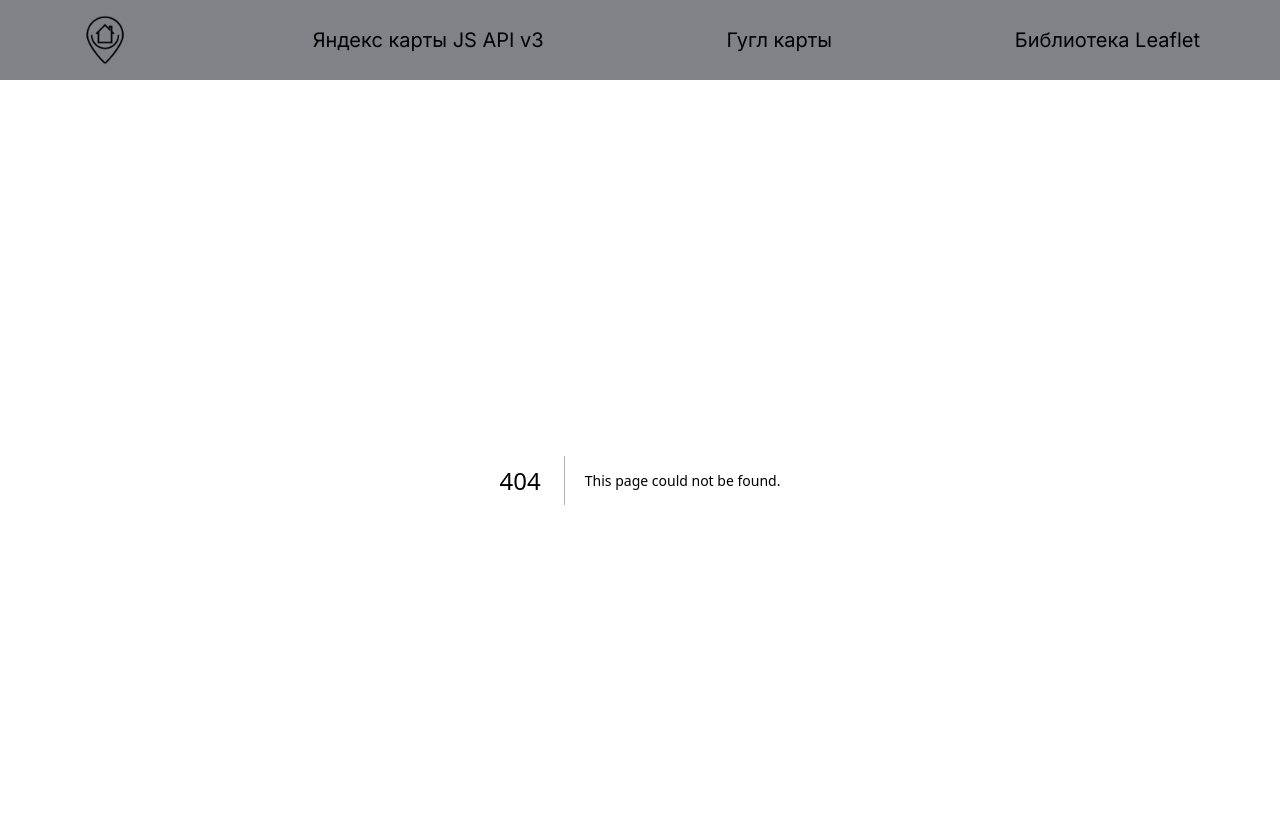
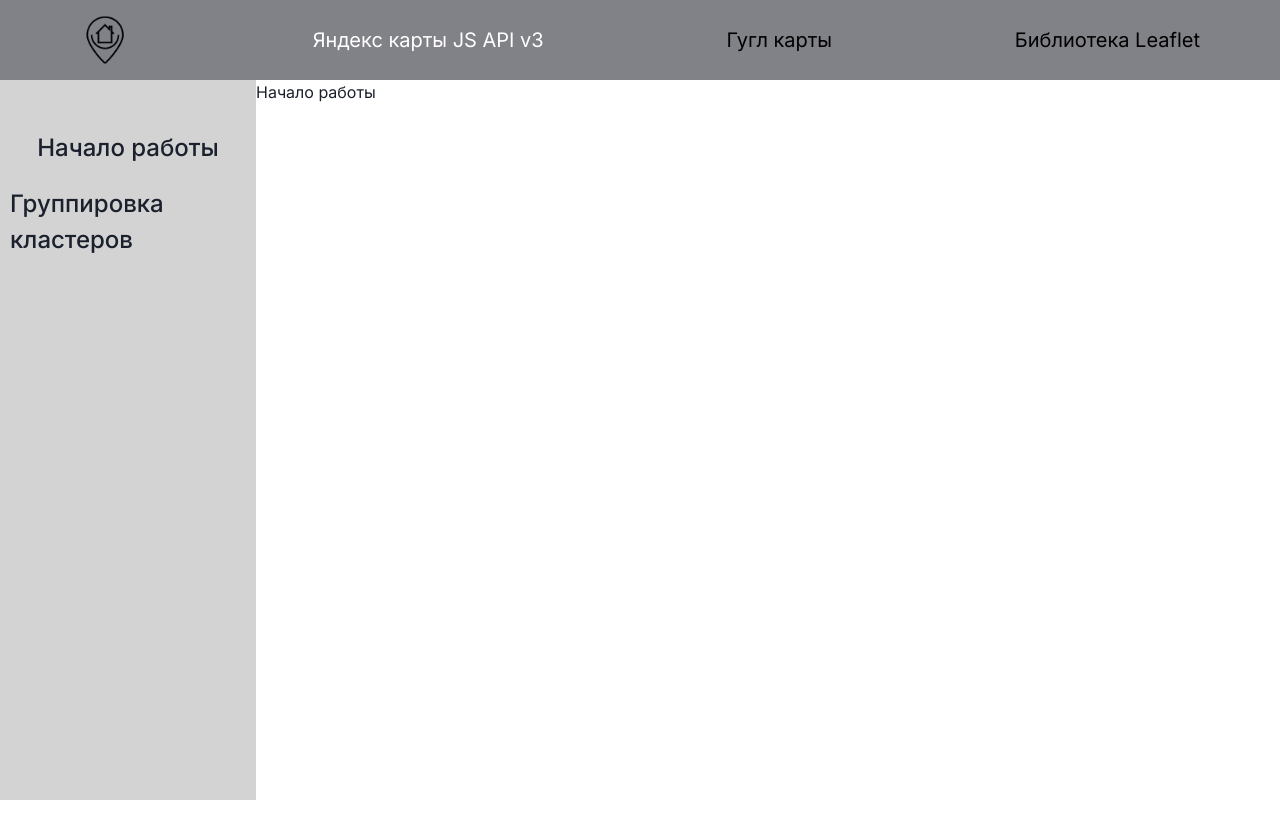
Before and after one commit to VladlenFolk/Next.js-Maps-Examples, a Next.js app: page /YandexMap/GetStartedYanedx in a window 1280 px wide. Before the commit this address had no page. Shown: the top 838 px of the page. After the commit the page ends 800 px from the top, so only its background shows below. Built offline with nearby package versions, Linux system fonts and the light colour scheme.

Commit message:
feat: added new syles for header, created new pages for YMaps, also changed slyles for side bar

```diff
--- /dev/null
+++ b/app/YandexMap/GetStartedYanedx/page.tsx
@@ -0,0 +1,5 @@
+export default function GetStartedYandex(){
+    return <>
+    <h1>Начало работы</h1>
+    </>
+}
--- /dev/null
+++ b/app/YandexMap/layout.tsx
@@ -0,0 +1,9 @@
+import SideBar from "@/components/SideBar/SideBar";
+export default function YandexMap({ children }: { children: React.ReactNode }) {
+  return (
+    <section className="YandexMap" style={{display:"flex"}}>
+    <SideBar/>
+      {children}
+    </section>
+  );
+}
--- a/app/globals.scss
+++ b/app/globals.scss
@@ -117,10 +117,9 @@
 }
 
 //Maps v3
-.YndexMapContainer{
+.YndexMapContainer {
   display: flex;
-  justify-content: center;
-
+  width: 100%;
 }
 
 .ymaps3x0--marker {
@@ -141,12 +140,10 @@
   pointer-events: all;
 }
 
-.point{
+.point {
   width: 24px;
   height: 40px;
 }
-
-
 
 .popup {
   position: absolute;
@@ -159,12 +156,11 @@
   padding: 30px;
   transform: translateX(-80px) translateY(calc(-100% - 50px));
   z-index: 1000;
-  box-shadow:
-    0 16px 32px rgba(82, 46, 0, 0.05),
+  box-shadow: 0 16px 32px rgba(82, 46, 0, 0.05),
     0 -8px 32px rgba(82, 46, 0, 0.05);
 
   &__title {
-    font-family: 'Nunito', 'Verdana', 'Geneva', 'sans-serif';
+    font-family: "Nunito", "Verdana", "Geneva", "sans-serif";
     font-size: 18px;
     font-weight: 800;
     margin-bottom: 16px;
@@ -173,7 +169,7 @@
     display: flex;
     flex-direction: column;
     color: #666666;
-    font-family: 'OpenSans', 'Verdana', 'Geneva', 'sans-serif';
+    font-family: "OpenSans", "Verdana", "Geneva", "sans-serif";
     font-size: 18px;
     gap: 8px;
   }
@@ -197,7 +193,7 @@
     font-weight: 400;
   }
   &::after {
-    content: '';
+    content: "";
     display: block;
     position: absolute;
     width: 128px;
@@ -232,7 +228,7 @@
     pointer-events: none;
     z-index: 1000;
     &:before {
-      content: '';
+      content: "";
       width: 100%;
       height: 100%;
       position: absolute;
@@ -268,7 +264,6 @@
     width: 20px;
     height: 30px;
   }
-
 }
 
 .circle {
@@ -303,13 +298,12 @@
 
 .green {
   color: #46821b;
-
 }
 
 .blue {
   color: #007fff;
 }
 
-.purple{
+.purple {
   color: #984bea;
 }
--- a/app/layout.tsx
+++ b/app/layout.tsx
@@ -5,11 +5,12 @@
 import { YMapLoader } from "@/components/Map/YMapLoader";
 import Header from "@/components/Header/Header";
 
+
 const inter = Inter({ subsets: ["latin"] });
 
 export const metadata: Metadata = {
-  title: "Create Next App",
-  description: "Generated by create next app",
+  title: "Карты",
+  description: "Разработка различных карт",
 };
 
 export default function RootLayout({
@@ -18,7 +19,7 @@
   children: React.ReactNode;
 }>) {
   return (
-    <html lang="en">
+    <html lang="ru">
       <body className={inter.className}>
         <Header />
         <Providers>{children}</Providers>
--- a/app/page.tsx
+++ b/app/page.tsx
@@ -2,11 +2,14 @@
 import styles from "./page.module.css";
 import YMapContainer from "@/components/YMapContainer/YMapContainer";
 import Greating from "@/components/Greating/Greating";
+import SideBar from "@/components/SideBar/SideBar";
 
 export default function Home() {
   return (
     <>
+
       <main className={styles.main}>
+
         <Greating />
         <YMapContainer />
       </main>
--- a/components/Header/Header.tsx
+++ b/components/Header/Header.tsx
@@ -5,7 +5,8 @@
 import { usePathname } from "next/navigation";
 
 export default function Header() {
-  const pathname = usePathname();
+  const pathname: string = usePathname();
+  const isActive = (path: string) => pathname.startsWith(path);
 
   return (
     <header className={style.header}>
@@ -18,9 +19,9 @@
         />
       </Link>
       <Link
-        href={"/YandexMap"}
-        className={`${style.header__link} ${
-          pathname === "/YandexMap" ? style.header__link_active : ""
+        href={"/YandexMap/GetStartedYanedx"}
+        className={`${style.header__link}  ${
+          isActive("/YandexMap") ? style.header__link_active : ""
         } `}
       >
         {"Яндекс карты JS API v3"}
@@ -28,7 +29,7 @@
       <Link
         href={"/GoogleMap"}
         className={`${style.header__link} ${
-          pathname === "/GoogleMap" ? style.header__link_active : ""
+          isActive("/GoogleMap") ? style.header__link_active : ""
         } `}
       >
         {"Гугл карты"}
@@ -36,7 +37,7 @@
       <Link
         href={"/LeafletLibrary"}
         className={`${style.header__link} ${
-          pathname === "/LeafletLibrary" ? style.header__link_active : ""
+          isActive("/LeafletLibrary") ? style.header__link_active : ""
         } `}
       >
         {"Библиотека Leaflet"}
--- a/components/SideBar/SideBar.module.scss
+++ b/components/SideBar/SideBar.module.scss
@@ -1,3 +1,25 @@
-.container{
+.container {
+  background-color: lightgrey;
+  align-self: start;
+  height: calc(100vh - 80px);
+  width:20vw;
+  padding: 40px 0;
 
+  &__list {
+    display: flex;
+    flex-direction: column;
+    list-style-type: none;
+    align-items: center;
+  }
+  &__theme {
+    margin: 10px;
+    font-weight: 500;
+    font-size: 24px;
+    cursor: pointer;
+    transition: transform 0.3s ease;
+  }
+
+  &__theme:hover {
+    transform: scale(1.2);
+  }
 }
--- a/components/SideBar/SideBar.tsx
+++ b/components/SideBar/SideBar.tsx
@@ -1,14 +1,24 @@
 import style from "@/components/SideBar/SideBar.module.scss";
+import Link from "next/link";
 
 export default function SideBar() {
-    return (
-        <div className={style.container}>
-            <ul className={style.list}>
-                <li className={style.theme}>Начало работы</li>
-                <li className={style.theme}>Группировка кластеров</li>
-                <li className={style.theme}></li>
-                <li className={style.theme}></li>
-            </ul>
-        </div>
-    )
+  return (
+    <div className={style.container}>
+      <ul className={style.container__list}>
+        <li className={style.container__theme}>
+          {" "}
+          <Link  href={"/YandexMap/GetStartedYanedx"}>
+            Начало работы
+          </Link>
+        </li>
+        <li className={style.container__space}></li>
+        <li className={style.container__theme}>
+          {" "}
+          <Link  href={"/YandexMap/YMapCluster"}>
+            Группировка кластеров
+          </Link>
+        </li>
+      </ul>
+    </div>
+  );
 }
--- a/components/YMapContainer/YMapContainer.module.scss
+++ b/components/YMapContainer/YMapContainer.module.scss
@@ -1,9 +1,10 @@
 .container {
+  height: calc(40vh + 160px);
+  box-sizing: border-box;
   display: flex;
-  justify-content: center;
-  align-items: center;
-  width: 40vw;
-  height:calc(40vh + 160px);
-  box-sizing: border-box;
-  margin-top: 80px;
+  width: 100%;
+  padding: 0 15%;
+  margin: 3% 0;
+
+
 }
--- a/components/YMapContainer/YMapContainer.tsx
+++ b/components/YMapContainer/YMapContainer.tsx
@@ -1,6 +1,7 @@
 "use client";
 import dynamic from "next/dynamic";
 import style from "@/components/YMapContainer/YMapContainer.module.scss";
+
 
 const Map = dynamic(async () => import("@/components/Map/Map"), {
   ssr: false,
```
Also changed, not shown: app/YandexMap/YMapCluster/page.tsx (added, +9 -0 lines), app/YandexMap/page.tsx (+7 -5 lines).
